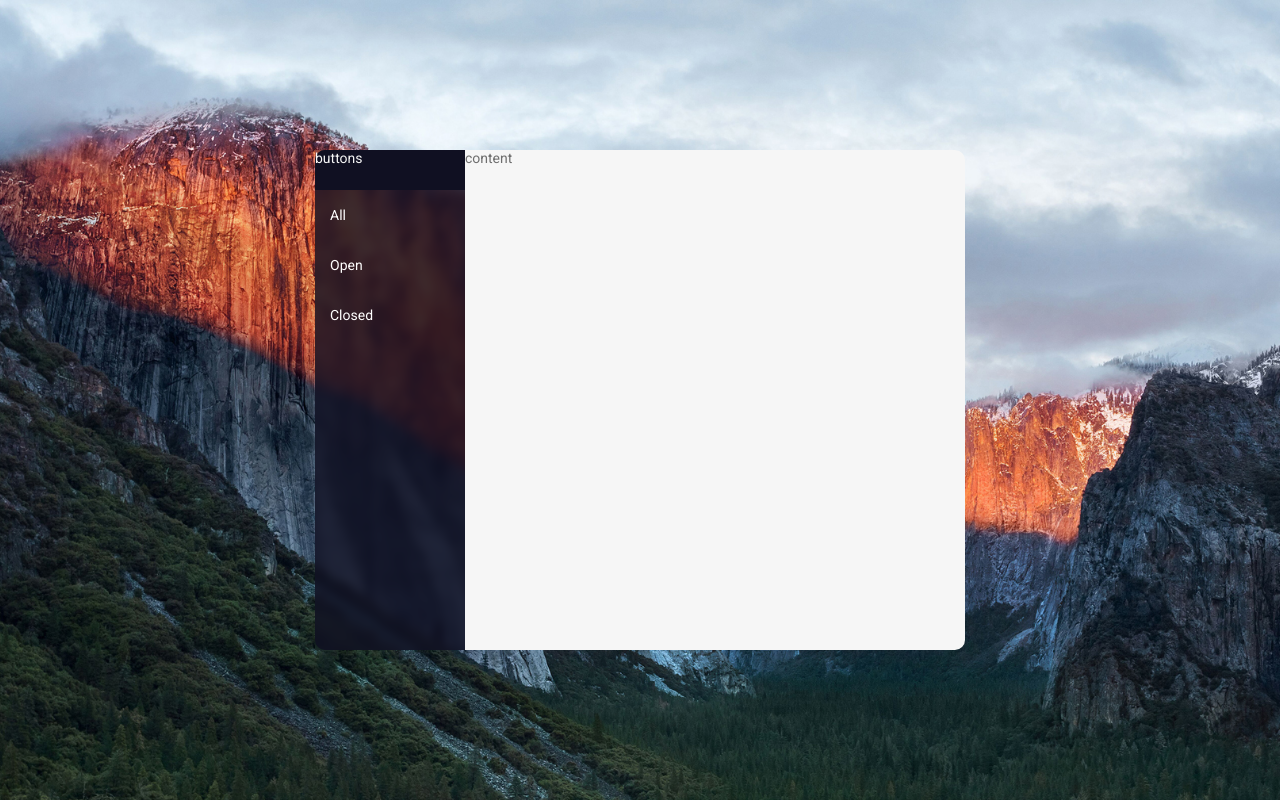
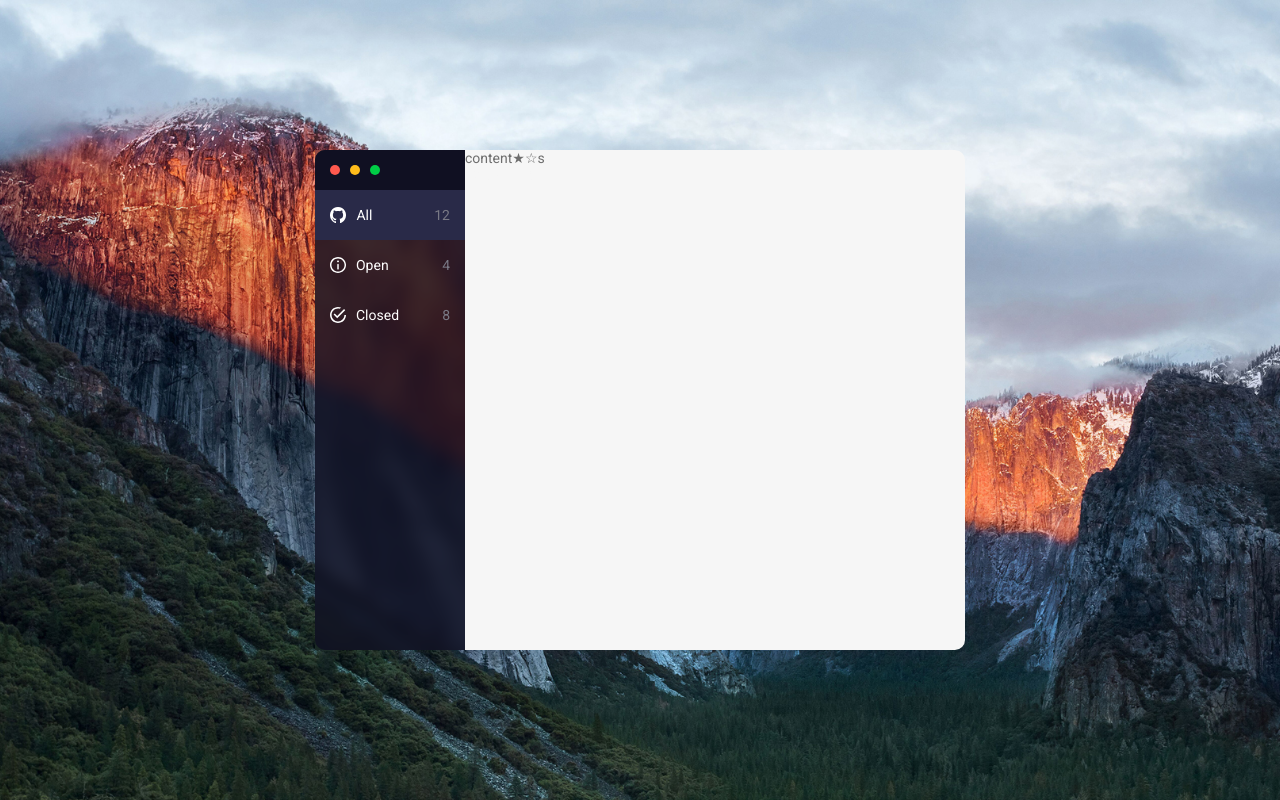
Before and after one commit to kegriz/issues, a website built with webpack: page src/index.html in a window 1280 px wide. Built offline with nearby package versions, Linux system fonts and the light colour scheme.

Commit message:
sidebar styled

```diff
--- a/src/index.html
+++ b/src/index.html
@@ -5,20 +5,42 @@
     <title>Issues</title>
     <meta name="viewport" content="width=device-width, initial-scale=1, shrink-to-fit=no">
     <link href="https://fonts.googleapis.com/css?family=Roboto&amp;subset=latin-ext" rel="stylesheet">
+    <!-- font proxima nova is paid font so I didn't import it -->
 </head>
 <body>
 
   <div class="app-container">
     <div class="sidebar">
       <div class="blur"></div>
-      <div class="el">
-        <div class="sidebar__header">buttons</div>
-        <div class="sidebar__element">All</div>
-        <div class="sidebar__element">Open</div>
-        <div class="sidebar__element">Closed</div>
+      <div class="sidebar-content">
+        <div class="sidebar-content__header">
+          <div class="buttons">
+            <div class="button button--red">&times;</div>
+            <div class="button button--yellow">&minus;</div>
+            <div class="button button--green">&#9662;</div>
+          </div>
+        </div>
+        <div class="sidebar-content__element selected">
+          <img src="../assets/icon-github.svg">
+          All
+          <span class="filter-count">12</span>
+        </div>
+        <div class="sidebar-content__element">
+          <img src="../assets/icon-open-issue.svg">
+          Open
+          <span class="filter-count">4</span>
+        </div>
+        <div class="sidebar-content__element">
+          <img src="../assets/icon-closed-issue.svg">
+          Closed
+          <span class="filter-count">8</span>
+        </div>
       </div>
     </div>
-    <div class="content">content</div>
+    <div class="content">
+      content&#9733;&#9734;s
+      <div class="date">19-07-2016</div>
+    </div>
   </div>
 
 </body>
--- /dev/null
+++ b/src/style/_buttons.scss
@@ -0,0 +1,40 @@
+.buttons {
+  display: flex;
+  align-items: center;
+  color: transparent;
+
+  &:hover {
+    color: $dark_grey;
+  }
+}
+
+.button {
+  height: 10px;
+  width: 10px;
+  border-radius: 5px;
+  background-color: $white;
+  margin: 5px;
+  cursor: pointer;
+  display: flex;
+  align-items: center;
+  justify-content: center;
+  font-size: 12px;
+  line-height: 12px;
+  color: inherit;
+
+  &:active {
+    opacity: 0.5;
+  }
+
+  &--red {
+    background-color: $red;
+  }
+
+  &--yellow {
+    background-color: $yellow;
+  }
+
+  &--green {
+    background-color: $green;
+  }
+}
--- a/src/style/_variables.scss
+++ b/src/style/_variables.scss
@@ -9,13 +9,17 @@ $yellow: #ffbc1b;
 $green: #00cd46;
 $light_grey: #f6f6f6;
 $grey: #6e6e6e;
+$dark_grey: #2c2c2c;
 $dark_blue: #101022;
 $dark_blue_transparent: rgba(16, 16, 34, 0.8);
 $stars: #21233d;
+$violet: #292a48;
+$violet_transparent: rgba(41, 42, 72, 0.4);
 
 //
 // Text
 //
 
 $Roboto: 'Roboto', sans-serif;
+$ProximaNova: 'ProximaNova', 'Roboto', 'Arial', sans-serif;
 $font-regular: 400;
--- a/src/style/main.scss
+++ b/src/style/main.scss
@@ -1,8 +1,10 @@
 @import 'normalize.css';
 @import 'variables.scss';
+@import 'buttons.scss';
 
 * {
     font-family: $Roboto;
+    font-weight: $font_regular;
     font-size: 14px;
     color: $light_grey;
     box-sizing: border-box;
@@ -29,11 +31,34 @@ body {
     width: 150px;
     position: relative;
     overflow: hidden;
+}
+
+.blur {
+    background: url("../assets/background.jpg") no-repeat center center fixed;
+    background-size: cover;
+    overflow: hidden;
+    filter: blur(8px);
+    position: absolute;
+    top: -50px;
+    left: -50px;
+    right: -50px;
+    bottom: -50px;
+}
+
+.sidebar-content {
+    position: absolute;
+    background-color: $dark_blue_transparent;
+    width: 100%;
+    height: 100%;
+    border-radius: 10px 0 0 10px;
 
     &__header {
         background-color: $dark_blue;
         height: 40px;
         border-radius: 10px 0 0 0;
+        display: flex;
+        align-items: center;
+        padding-left: 10px;
     }
 
     &__element {
@@ -42,27 +67,33 @@ body {
         align-items: center;
         padding-left: 15px;
         color: $white;
+        cursor: pointer;
+        user-select: none;
+
+        &:hover {
+            background-color: $violet_transparent;
+        }
+
+        &:active {
+            background-color: #383a62;
+        }
+
+        img {
+            height: 16px;
+            padding-right: 10px;
+        }
     }
 }
 
-.blur {
-  background: url("../assets/background.jpg") no-repeat center center fixed;
-  background-size: cover;
-  overflow: hidden;
-  filter: blur(5px);
-  position: absolute;
-  top: -50px;
-  left: -50px;
-  right: -50px;
-  bottom: -50px;
+.selected {
+    background-color: $violet !important;
 }
 
-.el {
-  position: absolute;
-  background-color: $dark_blue_transparent;
-  width: 100%;
-  height: 100%;
-  border-radius: 10px 0 0 10px;
+.filter-count {
+    font-family: $ProximaNova;
+    color: #797985;
+    margin-left: auto;
+    margin-right: 15px;
 }
 
 .content {
```
Lines whose indentation alone changed are shown as unchanged.
